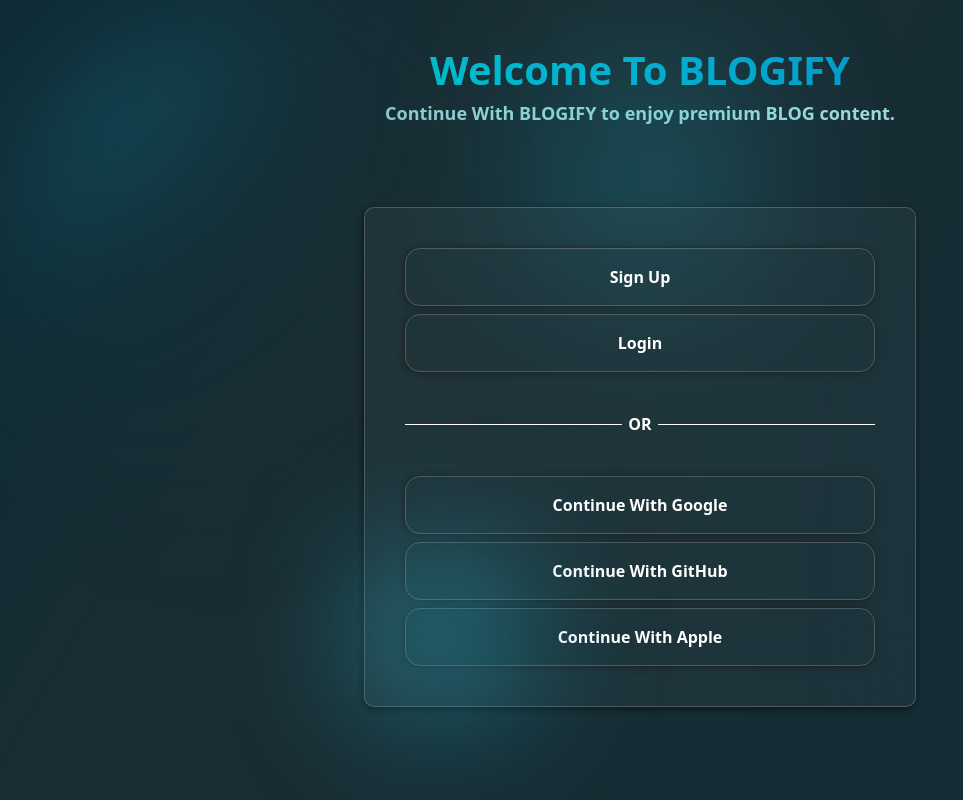
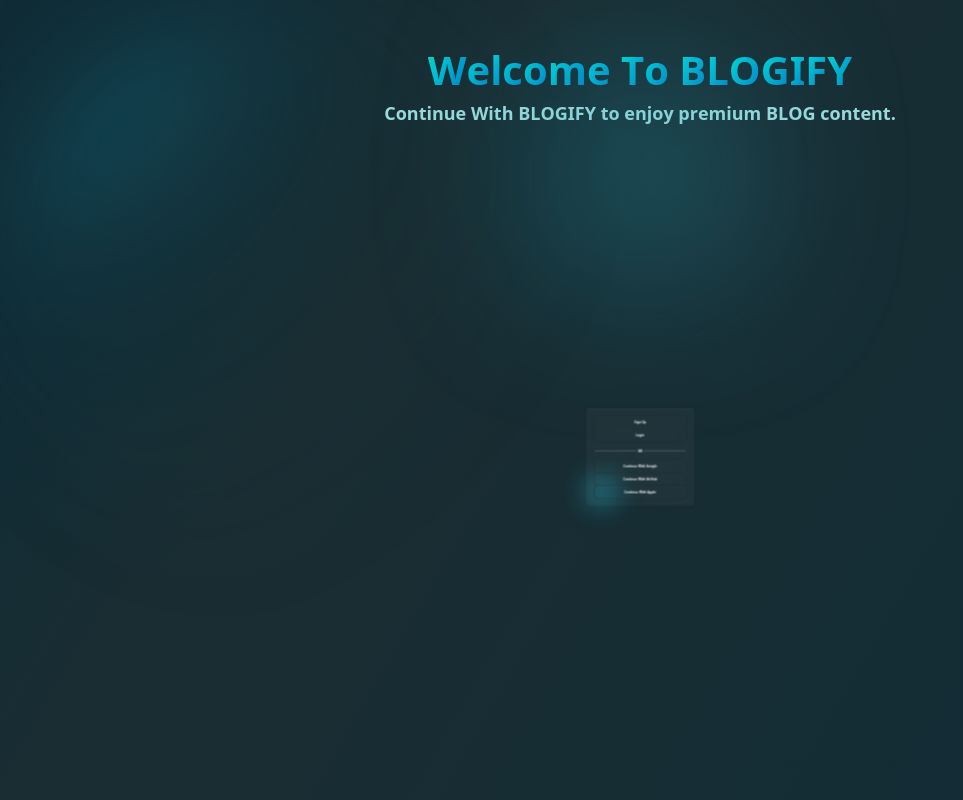
Before and after one commit to piyushmishra0620/BLOG, a React (Vite) app in the folder frontend/: page / in a window 1280 px wide. Shown: the whole page, without its empty margins (0-963 px from the left). Built offline with nearby package versions, Linux system fonts and the light colour scheme.

Commit message:
Made changes to Auth,Signup,Login and Created Landing.jsx page

```diff
--- a/frontend/package.json
+++ b/frontend/package.json
@@ -11,9 +11,11 @@
     "host": "vite --host"
   },
   "dependencies": {
+    "@gsap/react": "^2.1.2",
     "@tailwindcss/vite": "^4.1.13",
     "dotenv": "^17.2.2",
     "framer-motion": "^12.23.12",
+    "gsap": "^3.13.0",
     "react": "^19.1.1",
     "react-dom": "^19.1.1",
     "tailwindcss": "^4.1.13"
--- a/frontend/src/App.jsx
+++ b/frontend/src/App.jsx
@@ -1,4 +1,4 @@
-import './App.css'
+import './App.css';
 import Auth from './Pages/Auth';
 import Signup from './Pages/Signup';
 import Login from './Pages/Login';
@@ -6,7 +6,7 @@
 function App() {
   return (
     <>
-    <Auth />
+      <Auth />
     </>
   )
 }
--- a/frontend/src/Pages/Auth.jsx
+++ b/frontend/src/Pages/Auth.jsx
@@ -1,17 +1,53 @@
-import {useRef} from 'react';
-import {motion,AnimatePresence} from 'framer-motion';
+import { useRef } from 'react';
+import { useGSAP } from '@gsap/react';
+import { gsap } from 'gsap';
+import { SplitText } from 'gsap/SplitText';
+
+gsap.registerPlugin(SplitText);
 
 const Auth = () => {
     const button1Ref = useRef();
     const button2Ref = useRef();
+    const headingRef = useRef();
+    const paragraphRef = useRef();
+    const formRef = useRef();
 
-    function handleButton1Click(){
+
+
+    useGSAP(() => {
+        let headings = new SplitText(headingRef.current, {
+            type: "chars"
+        });
+        let paragraphs = new SplitText(paragraphRef.current, {
+            type: "chars"
+        });
+        headings.chars.forEach(char => {
+            char.classList.add(
+                "bg-linear-120",
+                "from-0%",
+                "from-gradient1",
+                "via-30%",
+                "via-gradient3",
+                "to-80%",
+                "to-gradient2",
+                "bg-clip-text",
+                "text-transparent"
+            );
+            char.style.background = headingRef.current.style.background;
+        });
+        const tl = gsap.timeline();
+        tl.fromTo(headings.chars, { opacity:0,y: -50,scale:2 }, { scale:1,opacity:1,y: 0, stagger: 0.2, ease: "bounce.out" })
+            .fromTo(paragraphs.chars, { opacity: 0 }, { opacity: 1, stagger: 0.03, ease: "power3.inOut" })
+            .fromTo(formRef.current, { scale: 0 }, { scale: 1, ease: "bounce.out", duration: 1 });
+    });
+
+    function handleButton1Click() {
         button1Ref.current.classList.remove('text-white');
         button1Ref.current.classList.add('bg-cyan-300');
         button1Ref.current.classList.add('text-black');
     }
 
-    function handleButton2Click(){
+    function handleButton2Click() {
         button2Ref.current.classList.remove('text-white');
         button2Ref.current.classList.add('bg-cyan-300');
         button2Ref.current.classList.add('text-black');
@@ -19,36 +55,36 @@
 
     return (
         <>
-            <div className="min-w-screen min-h-screen bg-linear-120 from-10% from-auth-left via-30% via-auth-right to-auth-left overflow-hidden">
+            <div className="min-w-screen min-h-screen bg-linear-120 from-10% from-auth-left via-30% via-auth-right to-auth-left overflow-hidden z-5">
                 <div className="absolute top-0 left-0 max-500w:hidden w-screen min-h-fit  flex justify-start">
                     <div className="bg-radial-[at_0%_0%] from-0% from-[rgba(26,181,217,0.35)] via-40% via-[rgba(12,58,69,0.15)] to-80% to-[rgba(7,20,24,0)]  rounded-full p-70 blur-[50px]"></div>
                 </div>
                 <div className="pt-10">
-                    <h1 className="text-center bg-linear-120 from-0% from-gradient1 via-30% via-gradient3 to-80% to-gradient2 bg-clip-text text-transparent text-[40px] max-500w:text-[35px] max-400w:text-[30px] font-bold z-10">Welcome To BLOGIFY</h1>
-                    <p className="text-center text-p1 text-[18px] max-500w:text-[16px] max-400w:text-[12px] font-semibold hyphens-manual z-10">Continue With BLOGIFY to enjoy premium BLOG content.</p>
+                    <h1 ref={headingRef} className="text-center  text-[40px] max-500w:text-[35px] max-400w:text-[30px] font-bold z-10">Welcome To BLOGIFY</h1>
+                    <p ref={paragraphRef} className="text-center text-p1 text-[18px] max-500w:text-[16px] max-400w:text-[12px] font-semibold hyphens-manual z-10">Continue With BLOGIFY to enjoy premium BLOG content.</p>
                 </div>
-                <motion.div className="mt-20 flex justify-center items-center min-w-screen min-h-60" initial={{scale:0}} animate={{scale:1}} transition={{type:"spring",duration:1,speed:90}}>
-                    <div className="bg-white1 backdrop-blur-[40px] rounded-[10px] p-[40px] max-500w:p-[27px] max-400w:p-[18px] max-330w:p-[12px] border-1 border-white/20 shadow-auth z-10">
-                        <div className="flex flex-col items-center-safe h-fit justify-between gap-2 w-[470px] max-700w:w-[430px] max-600w:w-[370px] max-500w:w-[335px] max-400w:w-[280px] max-330w:w-[220px] mb-10 max-400w:mb-7">
-                            <button ref={button1Ref} className="text-white text-1xl font-sans font-semibold py-4 w-full  rounded-[15px] border-1 border-white/20 cursor-pointer shadow-button hover:bg-cyan-300 hover:text-black hover:font-semibold hover:text-1xl hover:font-sans hover:-translate-y-1 hover:shadow-cyan-400 hover:shadow-sm  active:animate-click active:bg-cyan-300 duration-200 ease-in-out" onClick={handleButton1Click}>Sign Up</button>
-                            <button ref={button2Ref} className="text-white text-1xl font-sans font-semibold py-4 w-full  rounded-[15px] border-1 border-white/20 cursor-pointer shadow-button hover:bg-cyan-300 hover:text-black hover:font-semibold hover:text-1xl hover:font-sans hover:-translate-y-1 hover:shadow-cyan-400 hover:shadow-sm active:animate-click active:bg-cyan-300 duration-200 ease-in-out" onClick={handleButton2Click}>Login</button>
+                <div className="mt-20 flex justify-center items-center min-w-screen min-h-60">
+                    <div ref={formRef} className="bg-white1 backdrop-blur-[40px] rounded-[10px] p-[40px] max-500w:p-[27px] max-400w:p-[18px] max-330w:p-[12px] border-1 border-white/20 shadow-auth z-10">
+                        <div className="flex flex-col items-center-safe h-fit justify-between gap-2 w-[470px] max-700w:w-[430px] max-600w:w-[370px] max-500w:w-[335px] max-400w:w-[280px] max-330w:w-[220px] mb-10 max-400w:mb-7 z-20">
+                            <button ref={button1Ref} className="text-white text-1xl font-sans font-semibold py-4 w-full  rounded-[15px] border-1 border-white/20 cursor-pointer shadow-button hover:bg-cyan-300 hover:text-black hover:font-semibold hover:text-1xl hover:font-sans hover:-translate-y-1 hover:shadow-cyan-400 hover:shadow-sm  active:animate-click active:bg-cyan-300 duration-200 ease-in-out z-130" onClick={handleButton1Click}>Sign Up</button>
+                            <button ref={button2Ref} className="text-white text-1xl font-sans font-semibold py-4 w-full  rounded-[15px] border-1 border-white/20 cursor-pointer shadow-button hover:bg-cyan-300 hover:text-black hover:font-semibold hover:text-1xl hover:font-sans hover:-translate-y-1 hover:shadow-cyan-400 hover:shadow-sm active:animate-click  active:bg-cyan-300 duration-200 ease-in-out z-30" onClick={handleButton2Click}>Login</button>
                         </div>
                         <div className="flex justify-center items-center-safe w-full mb-10 max-400w:mb-7">
                             <span className="bg-white  w-full h-[0.2px] p-[0.2px] me-1.5"></span>
                             <span className="text-white text-1xl font-semibold">OR</span>
                             <span className="bg-white w-full p-[0.2px] h-[0.2px] ms-1.5"></span>
                         </div>
-                        <div className="flex flex-col justify-between items-center-safe w-full h-fit gap-2">
-                            <button className="text-white text-1xl font-sans font-semibold py-4 w-full rounded-[15px] border-1 border-white/20 cursor-pointer shadow-button">Continue With Google</button>
-                            <button className="text-white text-1xl font-sans font-semibold py-4 w-full rounded-[15px] border-1 border-white/20 cursor-pointer shadow-button">Continue With GitHub</button>
-                            <button className="text-white text-1xl font-sans font-semibold py-4 w-full rounded-[15px] border-1 border-white/20 cursor-pointer shadow-button">Continue With Apple</button>
+                        <div className="flex flex-col justify-between items-center-safe w-full h-fit gap-2 z-20">
+                            <button className="text-white text-1xl font-sans font-semibold py-4 w-full rounded-[15px] border-1 border-white/20 cursor-pointer shadow-button z-30">Continue With Google</button>
+                            <button className="text-white text-1xl font-sans font-semibold py-4 w-full rounded-[15px] border-1 border-white/20 cursor-pointer shadow-button z-30">Continue With GitHub</button>
+                            <button className="text-white text-1xl font-sans font-semibold py-4 w-full rounded-[15px] border-1 border-white/20 cursor-pointer shadow-button z-30">Continue With Apple</button>
                         </div>
                         <div className="absolute flex justify-start bottom-8 w-full h-fit">
                             <div className="bg-radial-[at_30%_50%] from-cyan-200 from-5% via-cyan-500 via-45% to-cyan-950 to-100% scale-150 p-12 rounded-full blur-[50px] 500w:p-10"></div>
                         </div>
                     </div>
-                </motion.div>
-                <div className="absolute top-0 left-0 flex mt-35 justify-center w-screen h-fit">
+                </div>
+                <div className="absolute top-0 left-0 flex mt-35 justify-center w-screen h-fit z-[1]">
                     <div className=" bg-radial-[at_75%_50%] scale-175 from-cyan-200 from-5% via-cyan-500 via-45% to-cyan-950 to-100% p-12 500w:p-8 rounded-full blur-[50px]"></div>
                 </div>
             </div>
--- a/frontend/src/Pages/Login.jsx
+++ b/frontend/src/Pages/Login.jsx
@@ -1,7 +1,15 @@
 import { useRef } from 'react';
+import {gsap} from 'gsap';
+import {useGSAP} from '@gsap/react';
 
 const Login = () => {
     const buttonref = useRef();
+    const formref = useRef();
+
+    useGSAP(()=>{
+        const tl = gsap.timeline();
+        tl.fromTo(formref.current,{scale:0},{scale:1,ease:"bounce.out",duration:0.5});
+    });
     function clickHandler(e) {
         e.preventDefault();
         buttonref.current.classList.remove('text-white');
@@ -15,7 +23,7 @@
                 <div className="bg-radial-[at_0%_0%] from-0% from-[rgba(26,181,217,0.35)] via-40% via-[rgba(12,58,69,0.15)] to-80% to-[rgba(7,20,24,0)]  rounded-full p-70 blur-[50px]"></div>
             </div>
             <div className="w-screen h-screen flex justify-center items-center">
-                <div className="bg-white1 backdrop-blur-[40px] rounded-[10px] p-[40px] max-500w:p-[27px] max-400w:p-[18px] max-330w:p-[12px] border-1 border-white/20 shadow-auth">
+                <div ref={formref} className=" bg-white1 backdrop-blur-[40px] rounded-[10px] p-[40px] max-500w:p-[27px] max-400w:p-[18px] max-330w:p-[12px] border-1 border-white/20 shadow-auth">
                     <form className="flex flex-col w-[470px] max-700w:w-[430px] max-600w:w-[370px] max-500w:w-[335px] max-400w:w-[280px] max-330w:w-[220px] z-2">
                         <label htmlFor="emailid" className="text-white font-semibold text-[17.5px] w-fit h-fit justify-self-start mb-2 cursor-pointer z-10 pointer-events-auto">Email-Id : </label>
                         <input id="emailid" type="email" className="text-white rounded-[15px] border-1 border-white/20 shadow-button p-[10px] w-full z-10 pointer-events-auto" placeholder="Enter the email..." /><br />
--- /dev/null
+++ b/frontend/src/Pages/landing.jsx
@@ -0,0 +1,8 @@
+function landing(){
+    return(
+        <>
+        </>
+    )
+}
+
+export default landing;
```
Also changed, not shown: frontend/src/Pages/Signup.jsx (+9 -2 lines), 1 other file (tests, documents, lock files or other folders).
